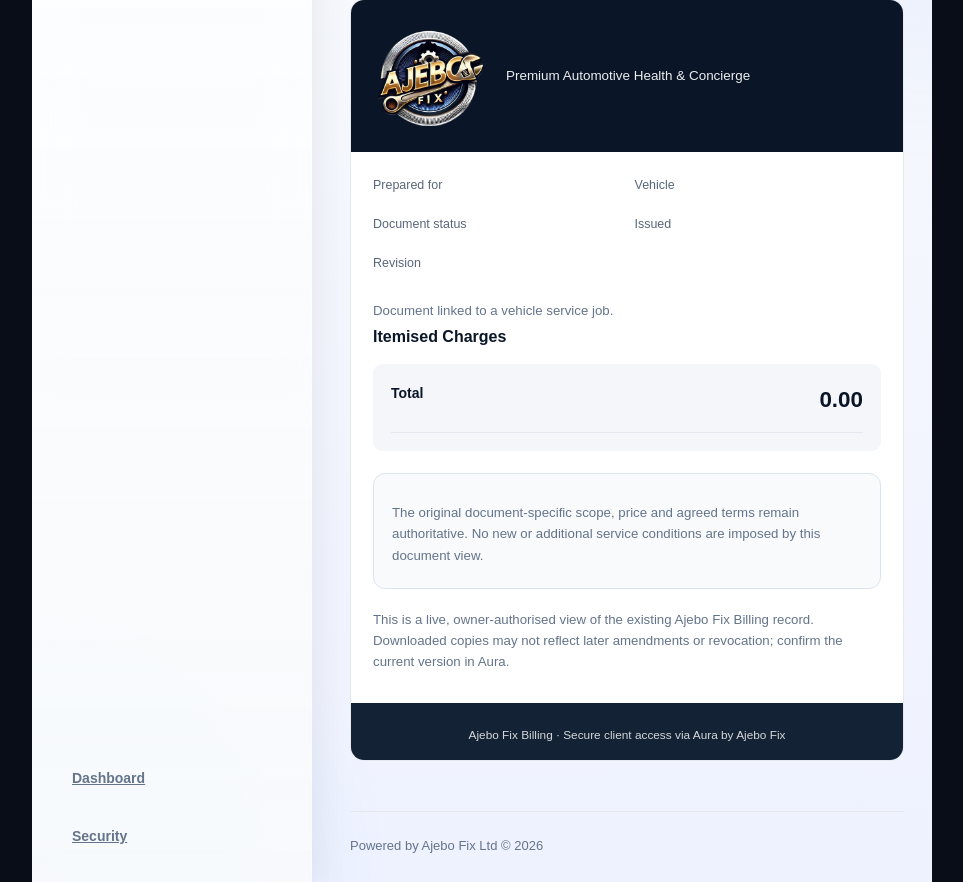
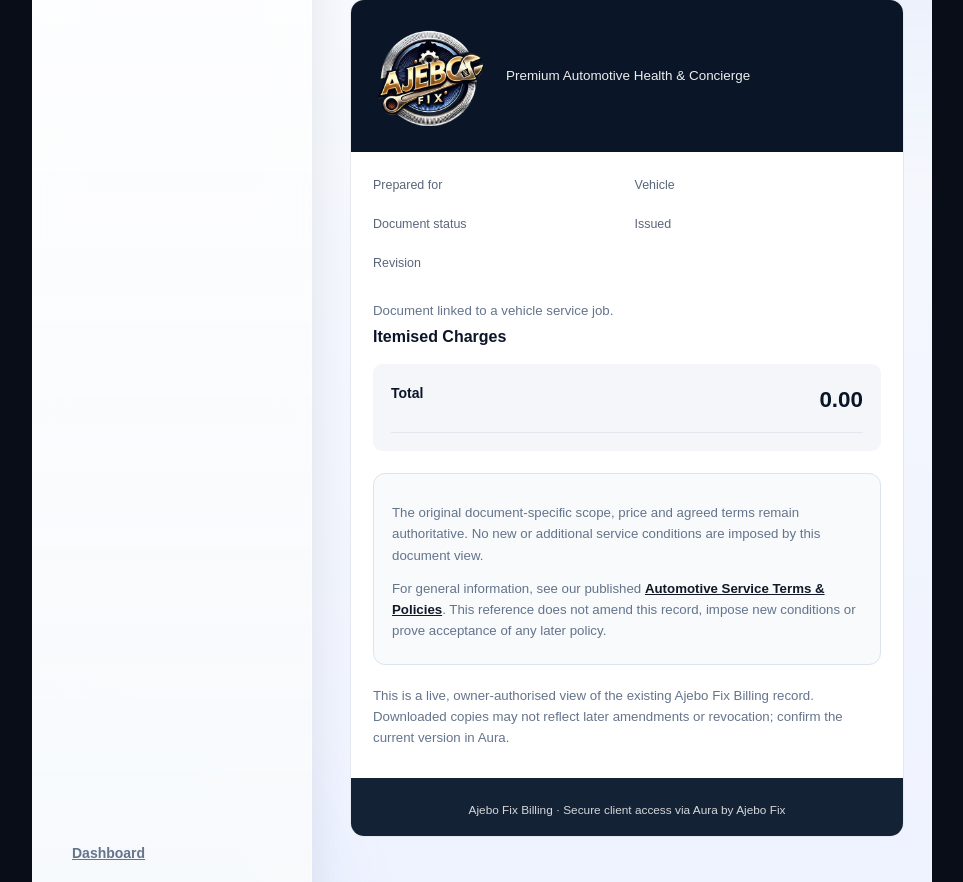
Before and after one commit to ajebofix/Ajebo-Fix-Aura, a Python web app: template templates/billing/owner_document.html in a window 1280 px wide. Shown: the part 271-1153 px from the top of the page, without its empty margins (158-1121 px from the left). Run offline with Jinja, Linux system fonts and the light colour scheme; the template is opened without the code that fills it, so the values that code supplies are empty.

Commit message:
Reference published service policies without changing accepted job terms (templates/billing/owner_document.html)

```diff
--- a/templates/billing/owner_document.html
+++ b/templates/billing/owner_document.html
@@ -137,6 +137,7 @@
         {% endif %}
       {% endif %}
       <p style="margin-top:12px;font-size:.83rem">The original document-specific scope, price and agreed terms remain authoritative. No new or additional service conditions are imposed by this document view.</p>
+      <p style="margin-top:12px;font-size:.83rem">For general information, see our published <a href="https://ajebofix.com/service-terms" target="_blank" rel="noopener noreferrer">Automotive Service Terms &amp; Policies</a>. This reference does not amend this record, impose new conditions or prove acceptance of any later policy.</p>
     </section>
     {% if document.terms %}
       <h3 style="margin-top:24px">Document-specific terms</h3>
```
